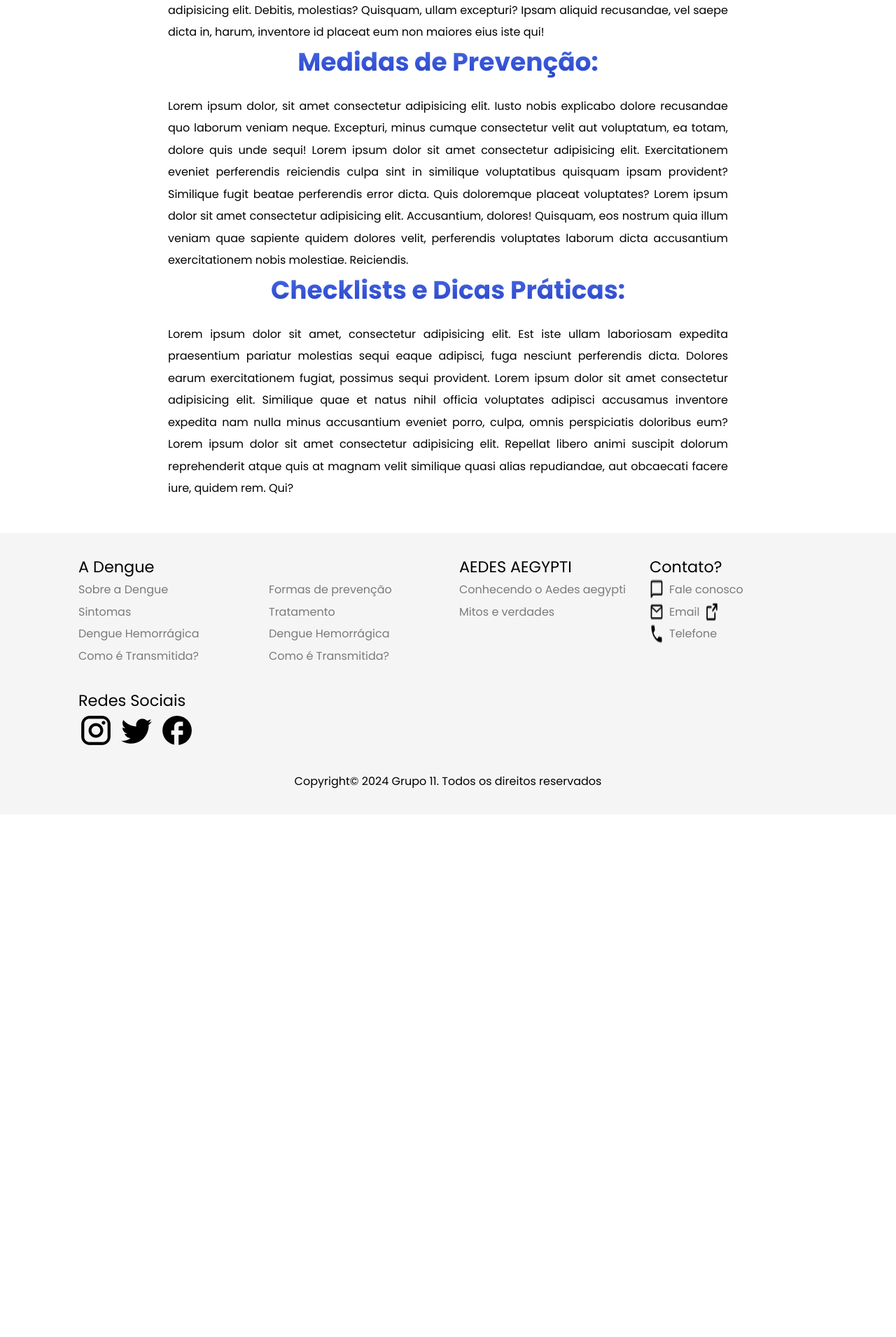
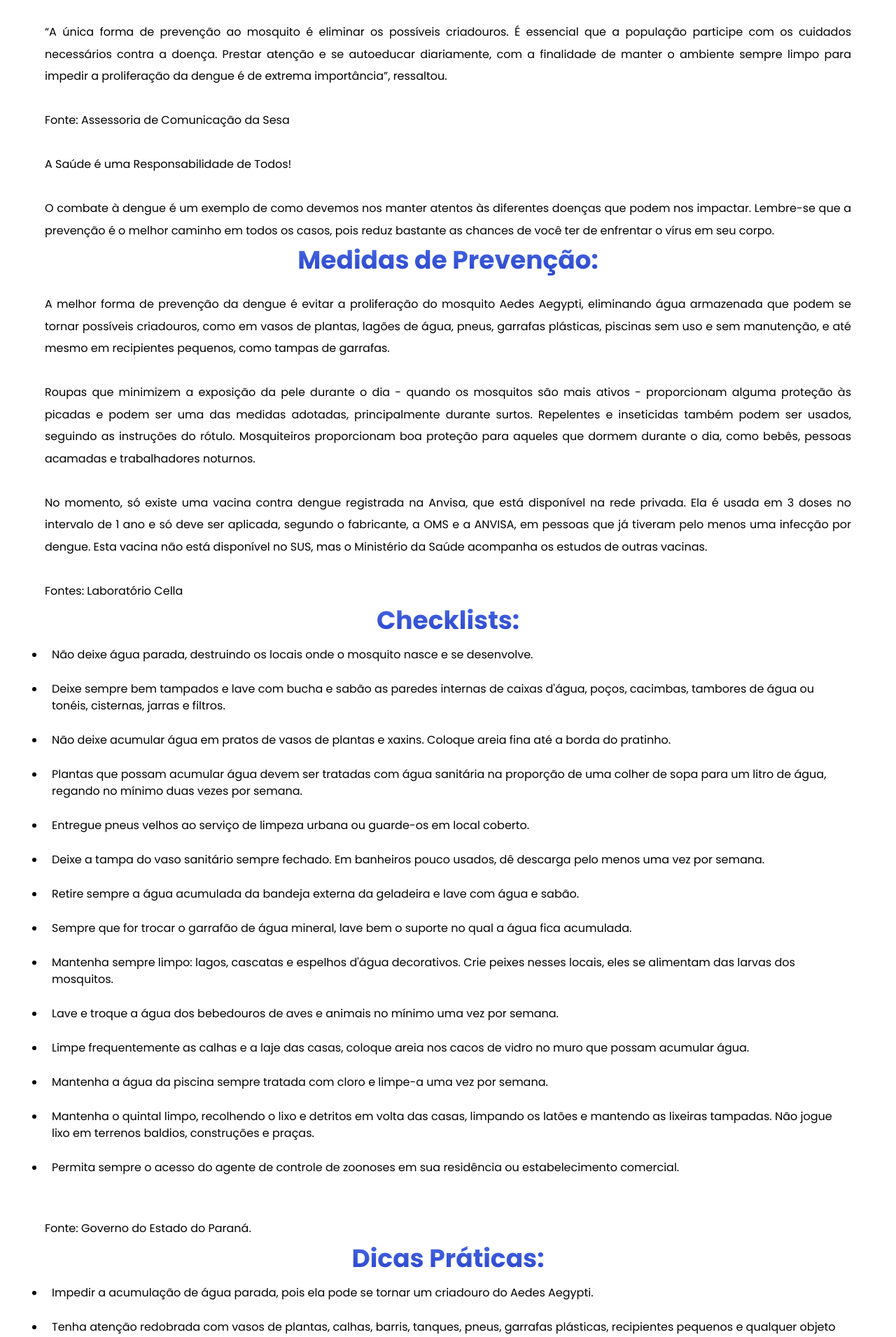
Before and after one commit to andersonkaiti/site-dengue, a Next.js app: page /prevencao in a window 1280 px wide. Shown: the part 820-2731 px from the top of the page at 70% size. Before the commit the page ends 1984 px from the top, so only its background shows below. Built offline with nearby package versions, Linux system fonts and the light colour scheme.

Commit message:
Lista e conteúdo da página

```diff
--- a/src/app/prevencao/page.tsx
+++ b/src/app/prevencao/page.tsx
@@ -1,6 +1,6 @@
 import Footer from "@/components/footer/footer";
 import Image from "next/image";
-import styles from "./sintomas.module.css"
+import styles from "./prevencao.module.css"
 
 const ImageAttr = {
     fill: true,
@@ -54,17 +54,65 @@ export default function Prevencao() {
 
                 <section className={styles.textoPrimeiro}>
                     <h2>Prevenir é proteger, a saúde é uma <br />responsabilidade de todos!</h2>
-                    <p>Lorem ipsum dolor, sit amet consectetur adipisicing elit. Tempora quod omnis suscipit impedit id, minus doloremque modi labore molestiae veniam quia numquam nam eos. A magnam modi delectus tempore aliquid! Lorem, ipsum dolor sit amet consectetur adipisicing elit. Ut minima atque tempora quod? Reiciendis vero fugiat est fugit facilis repudiandae sunt, molestias repellat ut obcaecati sit dignissimos doloribus qui distinctio! Lorem ipsum dolor sit amet consectetur adipisicing elit. Debitis, molestias? Quisquam, ullam excepturi? Ipsam aliquid recusandae, vel saepe dicta in, harum, inventore id placeat eum non maiores eius iste qui!</p>
+                    <p>Realizar a prevenção contra o mosquito da dengue é fundamental. Isso porque, doença é uma ameaça à saúde coletiva. É importante lembrar que ela pode levar o indivíduo a óbito.
+                    <br /><br />
+                    Segundo a enfermeira do Programa de Educação em Saúde Ambiental do Núcleo Especial de Vigilância Ambiental (GEVS), Mayra Rodrigues, o combate à doença também é papel da população, já que os criadouros do mosquito podem ser localizados em terrenos e em residências.
+                    <br /><br />
+                    “A única forma de prevenção ao mosquito é eliminar os possíveis criadouros. É essencial que a população participe com os cuidados necessários contra a doença. Prestar atenção e se autoeducar diariamente, com a finalidade de manter o ambiente sempre limpo para impedir a proliferação da dengue é de extrema importância”, ressaltou.
+                    <br /><br />
+                    Fonte: Assessoria de Comunicação da Sesa
+                    <br /><br />
+                    A Saúde é uma Responsabilidade de Todos!
+                    <br /><br />
+                    O combate à dengue é um exemplo de como devemos nos manter atentos às diferentes doenças que podem nos impactar. Lembre-se que a prevenção é o melhor caminho em todos os casos, pois reduz bastante as chances de você ter de enfrentar o vírus em seu corpo.</p>
                 </section>
 
                 <section className={styles.textoSegundo}>
                     <h2>Medidas de Prevenção:</h2>
-                    <p>Lorem ipsum dolor, sit amet consectetur adipisicing elit. Iusto nobis explicabo dolore recusandae quo laborum veniam neque. Excepturi, minus cumque consectetur velit aut voluptatum, ea totam, dolore quis unde sequi! Lorem ipsum dolor sit amet consectetur adipisicing elit. Exercitationem eveniet perferendis reiciendis culpa sint in similique voluptatibus quisquam ipsam provident? Similique fugit beatae perferendis error dicta. Quis doloremque placeat voluptates? Lorem ipsum dolor sit amet consectetur adipisicing elit. Accusantium, dolores! Quisquam, eos nostrum quia illum veniam quae sapiente quidem dolores velit, perferendis voluptates laborum dicta accusantium exercitationem nobis molestiae. Reiciendis.</p>
+                    <p>
+                    A melhor forma de prevenção da dengue é evitar a proliferação do mosquito Aedes Aegypti, eliminando água armazenada que podem se tornar possíveis criadouros, como em vasos de plantas, lagões de água, pneus, garrafas plásticas, piscinas sem uso e sem manutenção, e até mesmo em recipientes pequenos, como tampas de garrafas.
+                    <br /><br />
+                    Roupas que minimizem a exposição da pele durante o dia - quando os mosquitos são mais ativos - proporcionam alguma proteção às picadas e podem ser uma das medidas adotadas, principalmente durante surtos. Repelentes e inseticidas também podem ser usados, seguindo as instruções do rótulo. Mosquiteiros proporcionam boa proteção para aqueles que dormem durante o dia, como bebês, pessoas acamadas e trabalhadores noturnos.
+                    <br /><br />
+                    No momento, só existe uma vacina contra dengue registrada na Anvisa, que está disponível na rede privada. Ela é usada em 3 doses no intervalo de 1 ano e só deve ser aplicada, segundo o fabricante, a OMS e a ANVISA, em pessoas que já tiveram pelo menos uma infecção por dengue. Esta vacina não está disponível no SUS, mas o Ministério da Saúde acompanha os estudos de outras vacinas.
+                    <br /><br />
+                    Fontes: Laboratório Cella
+                    </p>
                 </section>
 
                 <section className={styles.textoTerceiro}>
-                    <h2>Checklists e Dicas Práticas:</h2>
-                    <p>Lorem ipsum dolor sit amet, consectetur adipisicing elit. Est iste ullam laboriosam expedita praesentium pariatur molestias sequi eaque adipisci, fuga nesciunt perferendis dicta. Dolores earum exercitationem fugiat, possimus sequi provident. Lorem ipsum dolor sit amet consectetur adipisicing elit. Similique quae et natus nihil officia voluptates adipisci accusamus inventore expedita nam nulla minus accusantium eveniet porro, culpa, omnis perspiciatis doloribus eum? Lorem ipsum dolor sit amet consectetur adipisicing elit. Repellat libero animi suscipit dolorum reprehenderit atque quis at magnam velit similique quasi alias repudiandae, aut obcaecati facere iure, quidem rem. Qui?</p>
+                    <h2>Checklists:</h2>
+                    <ul className={styles.listaPrincipal}>
+                        <li className={styles.itensLista}>Não deixe água parada, destruindo os locais onde o mosquito nasce e se desenvolve.</li>
+                        <li className={styles.itensLista}>Deixe sempre bem tampados e lave com bucha e sabão as paredes internas de caixas d'água, poços, cacimbas, tambores de água ou tonéis, cisternas, jarras e filtros.</li>
+                        <li className={styles.itensLista}>Não deixe acumular água em pratos de vasos de plantas e xaxins. Coloque areia fina até a borda do pratinho.</li>
+                        <li className={styles.itensLista}>Plantas que possam acumular água devem ser tratadas com água sanitária na proporção de uma colher de sopa para um litro de água, regando no mínimo duas vezes por semana.</li>
+                        <li className={styles.itensLista}>Entregue pneus velhos ao serviço de limpeza urbana ou guarde-os em local coberto.</li>
+                        <li className={styles.itensLista}>Deixe a tampa do vaso sanitário sempre fechado. Em banheiros pouco usados, dê descarga pelo menos uma vez por semana.</li>
+                        <li className={styles.itensLista}>Retire sempre a água acumulada da bandeja externa da geladeira e lave com água e sabão.</li>
+                        <li className={styles.itensLista}>Sempre que for trocar o garrafão de água mineral, lave bem o suporte no qual a água fica acumulada.</li>
+                        <li className={styles.itensLista}>Mantenha sempre limpo: lagos, cascatas e espelhos d'água decorativos. Crie peixes nesses locais, eles se alimentam das larvas dos mosquitos.</li>
+                        <li className={styles.itensLista}>Lave e troque a água dos bebedouros de aves e animais no mínimo uma vez por semana.</li>
+                        <li className={styles.itensLista}>Limpe frequentemente as calhas e a laje das casas, coloque areia nos cacos de vidro no muro que possam acumular água.</li>
+                        <li className={styles.itensLista}>Mantenha a água da piscina sempre tratada com cloro e limpe-a uma vez por semana.</li>
+                        <li className={styles.itensLista}>Mantenha o quintal limpo, recolhendo o lixo e detritos em volta das casas, limpando os latões e mantendo as lixeiras tampadas. Não jogue lixo em terrenos baldios, construções e praças.</li>
+                        <li className={styles.itensLista}>Permita sempre o acesso do agente de controle de zoonoses em sua residência ou estabelecimento comercial.</li>
+                    </ul>
+                    <br />
+                    <p>Fonte: Governo do Estado do Paraná.</p>
+                </section>
+
+                <section className={styles.textoQuarto}>
+                    <h2>Dicas Práticas:</h2>
+                    <ul className={styles.listaPrincipal}>
+                        <li className={styles.itensLista}>Impedir a acumulação de água parada, pois ela pode se tornar um criadouro do Aedes Aegypti.</li>
+                        <li className={styles.itensLista}>Tenha atenção redobrada com vasos de plantas, calhas, barris, tanques, pneus, garrafas plásticas, recipientes pequenos e qualquer objeto que possa acumular água parada.</li>
+                        <li className={styles.itensLista}>Encha de areia os pratos que dão sustentação aos vasos de plantas.</li>
+                        <li >Minimize a exposição da pele com o uso de roupas que cubram a maior parte possível do corpo.</li>
+                        <li className={styles.itensLista}>Utilize repelentes para complementar a proteção contra picadas de mosquito.
+                        </li>
+                        <li className={styles.itensLista}>Faça uma revisão geral dos possíveis focos de água parada antes de viajar ou se ausentar por alguns dias.</li>
+                    </ul>
                 </section>
             </main>
             <Footer/>
--- a/src/app/prevencao/sintomas.module.css
+++ b/src/app/prevencao/prevencao.module.css
@@ -12,7 +12,7 @@
     width: 25%;
 }
 
-.textoPrimeiro > h2, .textoSegundo > h2, .textoTerceiro > h2 {
+.textoPrimeiro > h2, .textoSegundo > h2, .textoTerceiro > h2, .textoQuarto > h2 {
     background: linear-gradient(to bottom, #4C6DE5, #243FC8);
     -webkit-background-clip: text;
     -webkit-text-fill-color: transparent;
@@ -21,8 +21,19 @@
     text-align: center;
 }
 
-.textoPrimeiro > p, .textoSegundo > p, .textoTerceiro > p {
+.textoPrimeiro > p, .textoSegundo > p, .textoTerceiro > p, .textoQuarto > p {
     margin-top: 20px;
     text-align: justify;
-    max-width: 800px;
 }
+
+.listaPrincipal {
+    list-style-type: disc;
+    padding: 0;
+    margin: 0;
+}
+
+.itensLista {
+    padding: 10px;
+    margin-bottom: 5px;
+    position: relative;
+}
```
